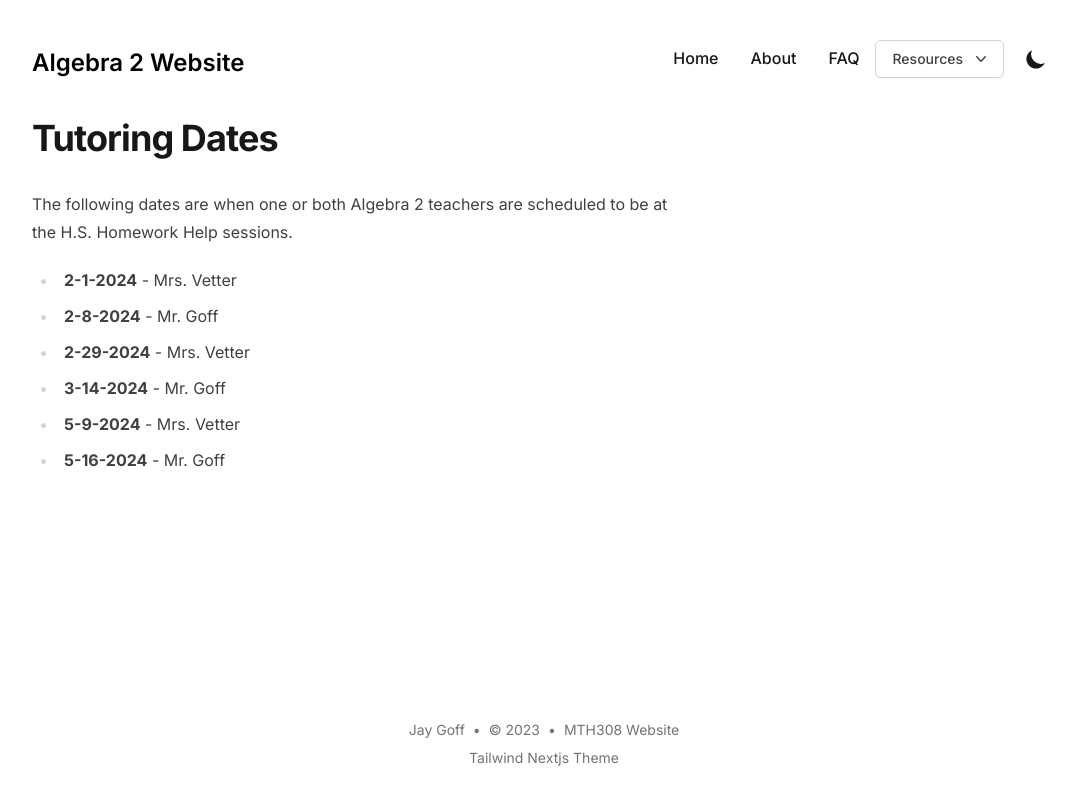
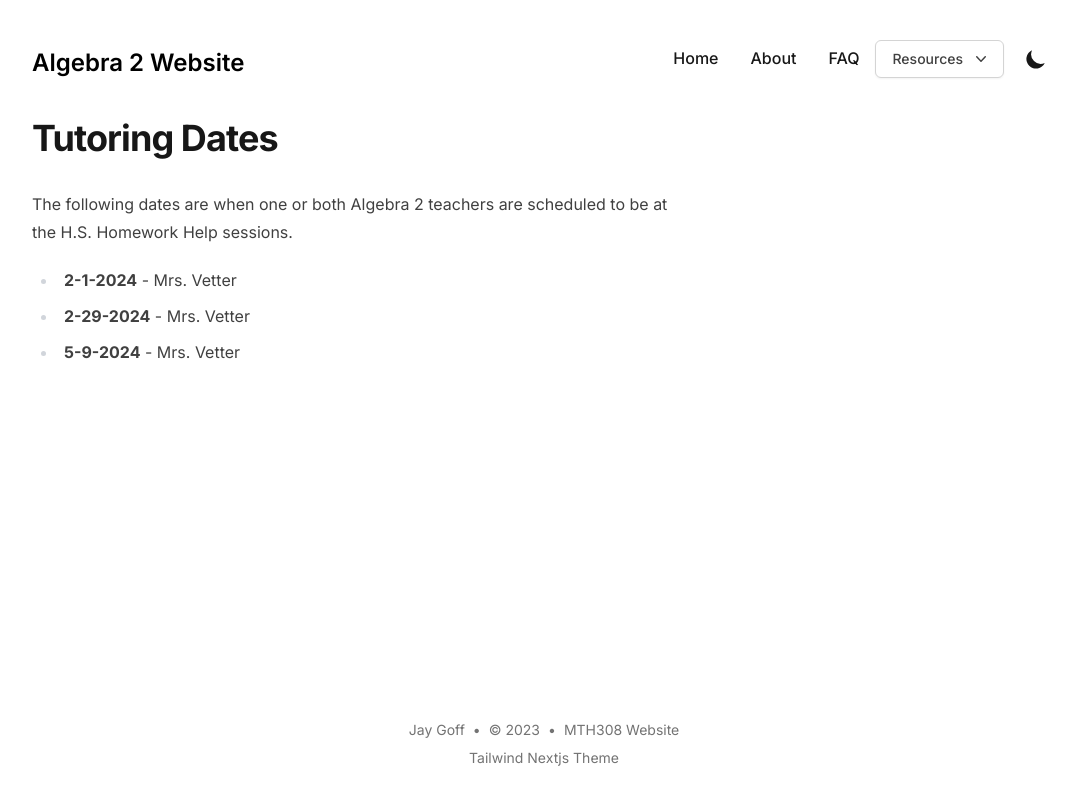
Before and after one commit to jlgoff3/algebra2-website, a Next.js app: page /tutoring in a window 1280 px wide. Shown: the whole page, without its empty margins (96-1172 px from the left). Built offline with nearby package versions, Linux system fonts and the light colour scheme.

Commit message:
Cutoff Dates

```diff
--- a/pages/cutoff-dates.tsx
+++ b/pages/cutoff-dates.tsx
@@ -1,7 +1,7 @@
 const dates = [
-  { date: '2-23-2024', text: 'Standards 1-3' },
-  { date: '4-19-2024', text: 'Standards 4-6' },
-  { date: '5-26-2024', text: 'Standards 7-10' },
+  { date: '10-11-2024', text: 'Standards 1-3' },
+  { date: '11-08-2024', text: 'Standards 4-6' },
+  { date: '12-12-2024', text: 'Standards 7-10' },
 ]
 
 const CutoffDates = () => {
--- a/pages/tutoring.tsx
+++ b/pages/tutoring.tsx
@@ -1,10 +1,7 @@
 const dates = [
   { date: '2-1-2024', text: 'Mrs. Vetter' },
-  { date: '2-8-2024', text: 'Mr. Goff' },
   { date: '2-29-2024', text: 'Mrs. Vetter' },
-  { date: '3-14-2024', text: 'Mr. Goff' },
   { date: '5-9-2024', text: 'Mrs. Vetter' },
-  { date: '5-16-2024', text: 'Mr. Goff' },
 ]
 
 const Tutoring = () => {
```
